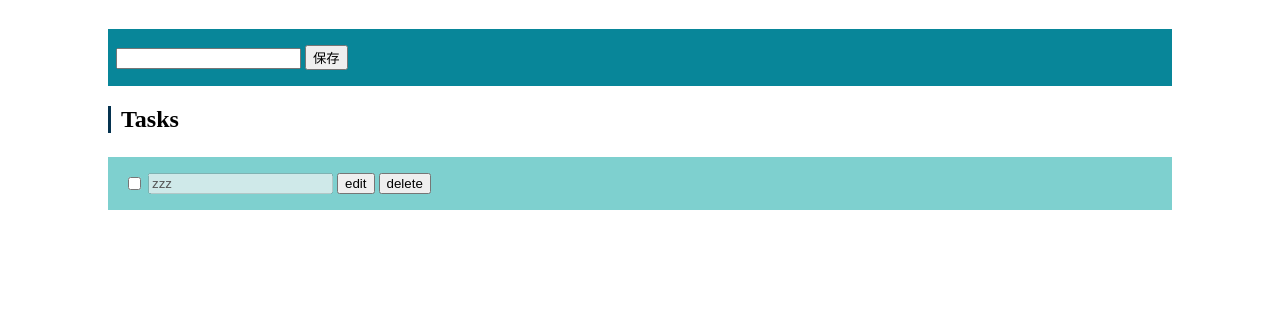
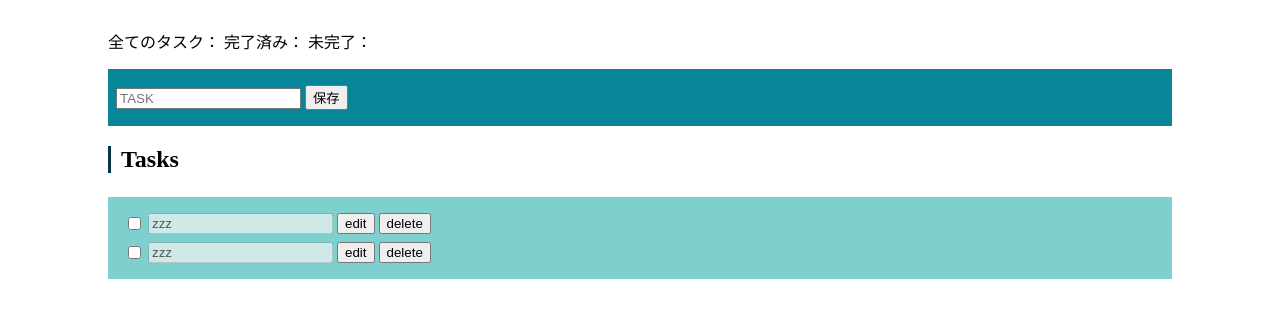
Before and after one commit to futaro0405/hc_practice, a plain HTML site: page index.html in a window 1280 px wide. Shown: the part 114-432 px from the top of the page. Drawn offline with Linux system fonts and the light colour scheme.

Commit message:
Update index.html

```diff
--- a/index.html
+++ b/index.html
@@ -11,13 +11,22 @@
 <main class="l-main">
   <h1 class="c-hdg1">TODO LIST</h1>
 
+  <p class="c-count">
+    <span class="c-count-all">全てのタスク：</span>
+    <span class="c-count-all__count"></span>
+    <span class="c-count-end">完了済み：</span>
+    <span class="c-count-end__count"></span>
+    <span class="c-count-progress">未完了：</span>
+    <span class="c-count-progress__count"></span>
+  </p>
+
   <form class="c-form" action="">
-    <input id="js-input" class="c-input" type="text">
+    <input id="js-input" class="c-input" type="text" placeholder="TASK">
     <button id="js-submit" class="c-submit">保存</button>
   </form>
 
   <h2 class="c-hdg2">Tasks</h2>
-  <div class="c-box">
+
   <ul id="js-list" class="c-list">
     <li class="c-list__item">
       <input class="c-list__check" type="checkbox">
@@ -25,8 +34,14 @@
       <button class="c-list__edit">edit</button>
       <button class="c-list__delete">delete</button>
     </li>
+
+    <li class="c-list__item">
+      <input class="c-list__check" type="checkbox">
+      <input class="c-list__text" type="text" value="zzz" disabled>
+      <button class="c-list__edit">edit</button>
+      <button class="c-list__delete">delete</button>
+    </li>
   </ul>
-  </div>
 </main>
 </body>
 </html>
```
Lines whose indentation alone changed are shown as unchanged.
